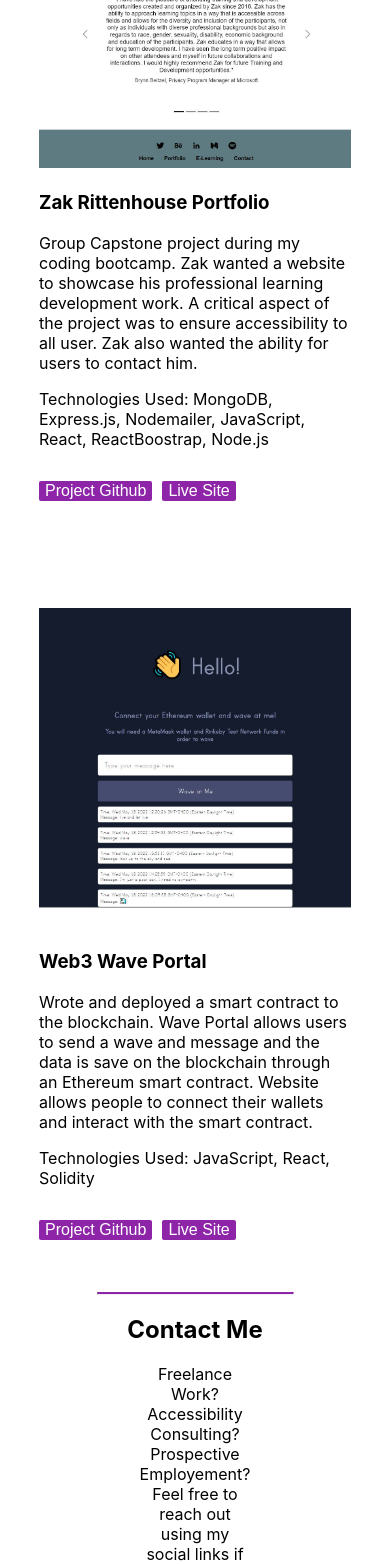
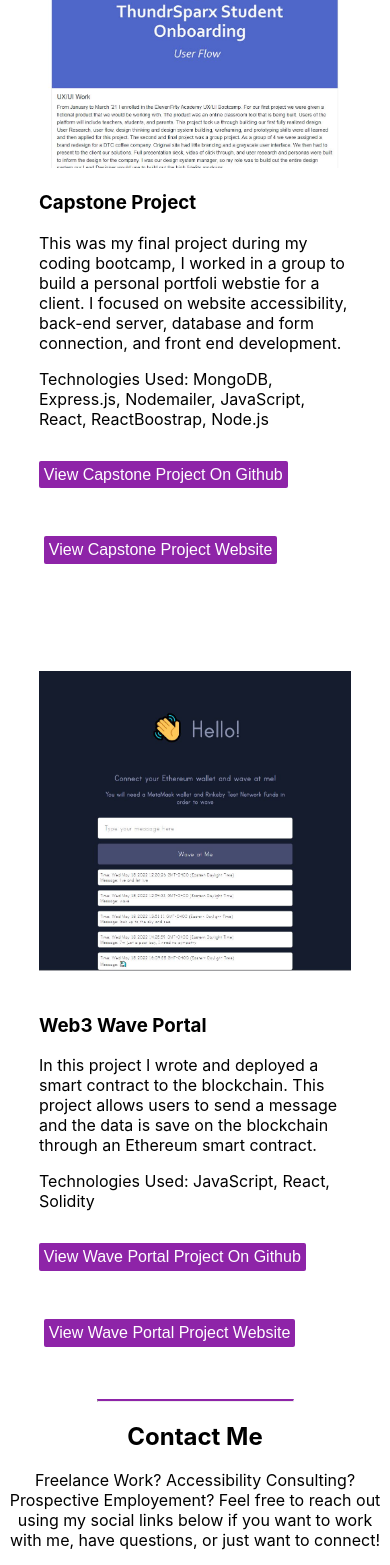
Before and after one commit to jmaille664/julia-portfolio, a React (Create React App) app: page / in a window 390 px wide. Shown: the part 2141-3706 px from the top of the page. Built offline with nearby package versions, Linux system fonts and the light colour scheme.

Commit message:
updated responsiveness on contact section and added LinkedIn link

```diff
--- a/src/App.css
+++ b/src/App.css
@@ -142,6 +142,7 @@ button{
   font-size: 1rem;
   border: none;
   border-radius: 2px;
+  padding: .3rem;
 }
 
 .button1{
@@ -173,6 +174,16 @@ button{
 }
 
 .contact-content-p{
+  text-align: center;
+  display: flex;
+  justify-content: center;
+  align-items: center;
+  font-size: 1rem;
+  margin-right: 10rem;
+  margin-left: 10rem;
+}
+
+.contact-linkedin{
   text-align: center;
   display: flex;
   justify-content: center;
@@ -257,6 +268,15 @@ button{
   margin-bottom: 2rem;
   }
 
+  .contact-content-p{
+    text-align: center;
+    display: flex;
+    justify-content: center;
+    align-items: center;
+    font-size: 1rem;
+    margin: auto;
+  }
+
 
 }
 
@@ -287,5 +307,14 @@ button{
     align-items: center
   }
 
+  .contact-content-p{
+    text-align: center;
+    display: flex;
+    justify-content: center;
+    align-items: center;
+    font-size: 1rem;
+    margin: auto;
+  }
+
 
 }
--- a/src/components/Contact.js
+++ b/src/components/Contact.js
@@ -6,7 +6,13 @@ export default function Contact(){
     <div className="contact">
     <h2 className="contact-h2">Contact Me</h2>
     <div className="contact-content"></div>
-    <p className="contact-content-p">Freelance Work? Accessibility Consulting? Prospective Employement? Feel free to reach out using my social links if you want to work with me, have questions, or just want to connect!</p><br/><br/>
+    <p className="contact-content-p">Freelance Work? Accessibility Consulting? Prospective Employement? Feel free to reach out using my social links below if you want to work with me, have questions, or just want to connect!</p><br/>
+    <a
+            /*Linkedin image and website link */
+              className="contact-linkedin"
+              href="https://www.linkedin.com/in/JuliaMaille"
+              target="_blank"
+            >Connect with me on LinkedIn here</a>
     </div>
     </>
 }
--- a/src/components/Projects.js
+++ b/src/components/Projects.js
@@ -1,6 +1,7 @@
 import React from 'react'
 import ZakPortfolio from "../image/Zak-Portfolio.JPG"
 import WavePortal from "../image/wave-project.JPG"
+import ZakPortfolio2 from "../image/ZakPortfolio2.JPG"
 
 export default function Projects(){
 
@@ -11,16 +12,16 @@ export default function Projects(){
         {/* project 1 */}
         <section className= "project-row">
         <a href="https://zak-portfolio-capstone.herokuapp.com/" target="_blank">
-          <img className="project-img" src={ZakPortfolio} alt="Zak Rittenhouse Portfolio Project"></img>
+          <img className="project-img" src={ZakPortfolio2} alt="Capstone Project"></img>
           </a>
-        <h3 className="projects-3">Zak Rittenhouse Portfolio</h3>
-        <p className="projects-paragraph">Group Capstone project during my coding bootcamp. Zak wanted a website to showcase his professional learning development work. A critical aspect of the project was to ensure accessibility to all user. Zak also wanted the ability for users to contact him.</p>
+        <h3 className="projects-3">Capstone Project</h3>
+        <p className="projects-paragraph">This was my final project during my coding bootcamp, I worked in a group to build a personal portfoli webstie for a client. I focused on website accessibility, back-end server, database and form connection, and front end development.</p>
         <p className="projects-paragraph">Technologies Used: MongoDB, Express.js, Nodemailer, JavaScript, React, ReactBoostrap, Node.js </p>
         <a href="https://github.com/Interactive-Portfolio-for-Zak/capstone-project" target="_blank">
-    <button className="button1">Project Github</button>
+    <button className="button1">View Capstone Project On Github</button>
   </a>
   <a href="https://zak-portfolio-capstone.herokuapp.com/">
-    <button className="button2">Live Site</button>
+    <button className="button2">View Capstone Project Website</button>
   </a>
   </section>
   {/* project 2 */}
@@ -31,13 +32,13 @@ export default function Projects(){
           <br></br>
           <br></br>
         <h3 className="projects-3">Web3 Wave Portal</h3>
-        <p className="projects-paragraph">Wrote and deployed a smart contract to the blockchain. Wave Portal allows users to send a wave and message and the data is save on the blockchain through an Ethereum smart contract. Website allows people to connect their wallets and interact with the smart contract. </p>
+        <p className="projects-paragraph">In this project I wrote and deployed a smart contract to the blockchain. This project allows users to send a message and the data is save on the blockchain through an Ethereum smart contract. </p>
         <p className="projects-paragraph">Technologies Used: JavaScript, React, Solidity </p>
         <a href="https://github.com/jmaille664/wave-portal" target="_blank">
-    <button className="button1">Project Github</button>
+    <button className="button1">View Wave Portal Project On Github</button>
   </a>
   <a href="https://zak-portfolio-capstone.herokuapp.com/" target="_blank">
-    <button className="button2">Live Site</button>
+    <button className="button2">View Wave Portal Project Website</button>
   </a>
         </section>
 
```
Also changed, not shown: src/image/ZakPortfolio2.JPG (added).
